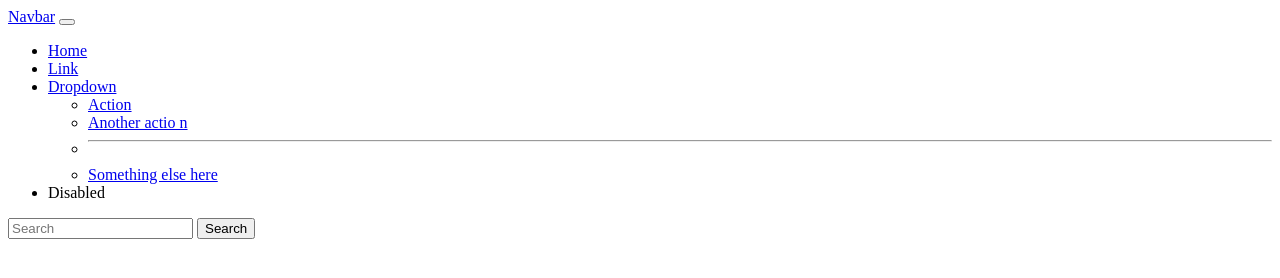
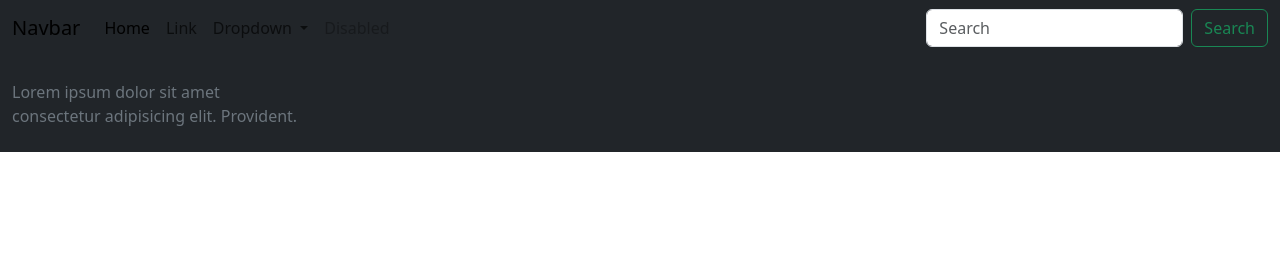
Before and after one commit to elFiol/rolingBank-C73i, a plain HTML site: page index.html in a window 1280 px wide. Drawn offline with nearby package versions, Linux system fonts and the light colour scheme.

Commit message:
agregamos el footer

```diff
--- a/index.html
+++ b/index.html
@@ -5,13 +5,12 @@
     <meta http-equiv="X-UA-Compatible" content="IE=edge" />
     <meta name="viewport" content="width=device-width, initial-scale=1.0" />
     <link rel="stylesheet" href="./css/style.css" />
-    <link rel="stylesheet" href="./css/bostrap" />
-    <!--hola mundo como estan-->
+    <link rel="stylesheet" href="./css/bootstrap.min.css" />
     <title>Roling bank</title>
   </head>
   <body>
     <header>
-      <nav class="navbar navbar-expand-lg bg-body-tertiary">
+      <nav class="navbar navbar-expand-lg bg-dark text-light">
         <div class="container-fluid">
           <a class="navbar-brand" href="#">Navbar</a>
           <button
@@ -44,12 +43,8 @@
                   Dropdown
                 </a>
                 <ul class="dropdown-menu">
-                  <li><a class="dropdown-item" href="#">Action</a></li>
-                  <li><a class="dropdown-item" href="#">Another actio n</a></li>
-                  <li><hr class="dropdown-divider" /></li>
-                  <li>
-                    <a class="dropdown-item" href="#">Something else here</a>
-                  </li>
+                  <li><a class="dropdown-item" href="#">bancos</a></li>
+                  <li><a class="dropdown-item" href="#">nosotros</a></li>
                 </ul>
               </li>
               <li class="nav-item">
@@ -72,7 +67,11 @@
       </nav>
     </header>
     <main></main>
-    <footer></footer>
+    <footer class="bg-dark text-secondary py-4 container-fluid">
+      <div class="row">
+        <div class=" col-md-6 col-lg-3">Lorem ipsum dolor sit amet consectetur adipisicing elit. Provident.</div>
+      </div>
+    </footer>
     <script
       src="https://cdn.jsdelivr.net/npm/bootstrap@5.3.2/dist/js/bootstrap.bundle.min.js"
       integrity="sha384-C6RzsynM9kWDrMNeT87bh95OGNyZPhcTNXj1NW7RuBCsyN/o0jlpcV8Qyq46cDfL"
```
